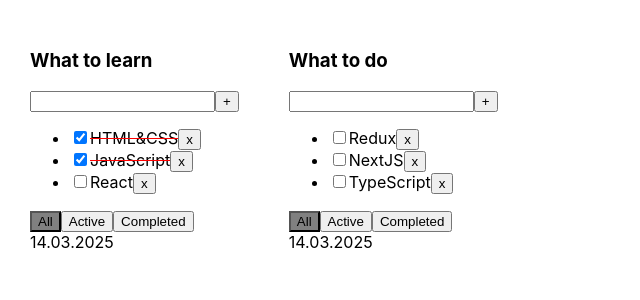
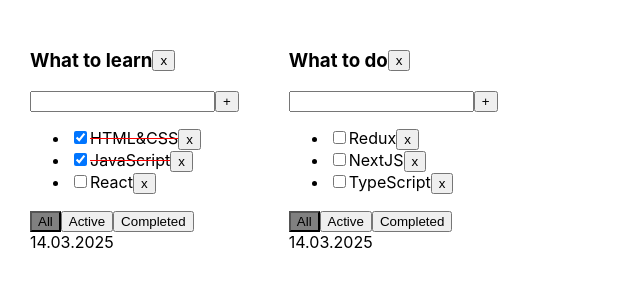
Before and after one commit to Sergei-SLS/lessons, a React (Vite) app: page / in a window 1280 px wide. Shown: the top 300 px of the page, without its empty margins (0-640 px from the left). Built offline with nearby package versions, Linux system fonts and the light colour scheme.

Commit message:
add delete todolists and tasks. Type tasks state.

```diff
--- a/src/App.css
+++ b/src/App.css
@@ -22,3 +22,8 @@
 .is-done {
   text-decoration: line-through red;
 }
+
+.container {
+  display: flex;
+  align-items: center;
+}
--- a/src/App.tsx
+++ b/src/App.tsx
@@ -17,6 +17,10 @@
     filter: FilterValues
 }
 
+export type TaskState = {
+    [key: string]: Task[]
+}
+
 export const App = () => {
     const todolistId_1 = v1()
     const todolistId_2 = v1()
@@ -26,7 +30,7 @@
         {id: todolistId_2, title: 'What to do', filter: 'all'},
     ])
 
-    const [tasks, setTasks] = useState({
+    const [tasks, setTasks] = useState<TaskState>({
         [todolistId_1]: [
             {id: v1(), title: 'HTML&CSS', isDone: true},
             {id: v1(), title: 'JavaScript', isDone: true},
@@ -57,6 +61,12 @@
         setTasks({...tasks, [todolistId]: tasks[todolistId].map(task => task.id == taskId ? {...task, isDone} : task)})
     }
 
+    const deleteTodolist = (todolistId: string) => {
+        setTodolists(todolists.filter(todolist => todolist.id !== todolistId))
+        delete tasks[todolistId]
+        setTasks({...tasks})
+    }
+
     return (
         <div className="app">
             {todolists.map(mapToDo => {
@@ -72,6 +82,7 @@
                     <TodoListItem key={mapToDo.id}
                                   todolist={mapToDo}
                                   tasks={filteredTasks}
+                                  deleteTodolist={deleteTodolist}
                                   deleteTask={deleteTask}
                                   changeFilter={changeFilter}
                                   changeTaskStatus={changeTaskStatus}
--- a/src/TodoListItem.tsx
+++ b/src/TodoListItem.tsx
@@ -10,9 +10,10 @@
     changeFilter: (todolistId: string, filter: FilterValues) => void
     createTask: (todolistId: string, title: string) => void
     changeTaskStatus: (todolistId: string, taskId: string, isDone: boolean) => void
+    deleteTodolist: (todolistId: string) => void
 }
 
-export const TodoListItem = ({todolist: {id, title, filter}, tasks, date, deleteTask, changeFilter, createTask, changeTaskStatus}: titleType) => {
+export const TodoListItem = ({todolist: {id, title, filter}, tasks, date, deleteTask, changeFilter, createTask, changeTaskStatus, deleteTodolist}: titleType) => {
     const [taskTitle, setTaskTitle] = useState('')
     const [error, setError] = useState<string | null>(null)
 
@@ -40,9 +41,17 @@
         changeFilter(id, filter)
     }
 
+    const deleteTodolistHandler = () => {
+        deleteTodolist(id)
+    }
+
     return (
         <div>
-            <h3>{title}</h3>
+            <div className={'container'}>
+                <h3>{title}</h3>
+                <Button title={'x'} onClick={deleteTodolistHandler} />
+            </div>
+
             <div>
                 <input className={error ? 'error' : ''}
                        value={taskTitle}
```
